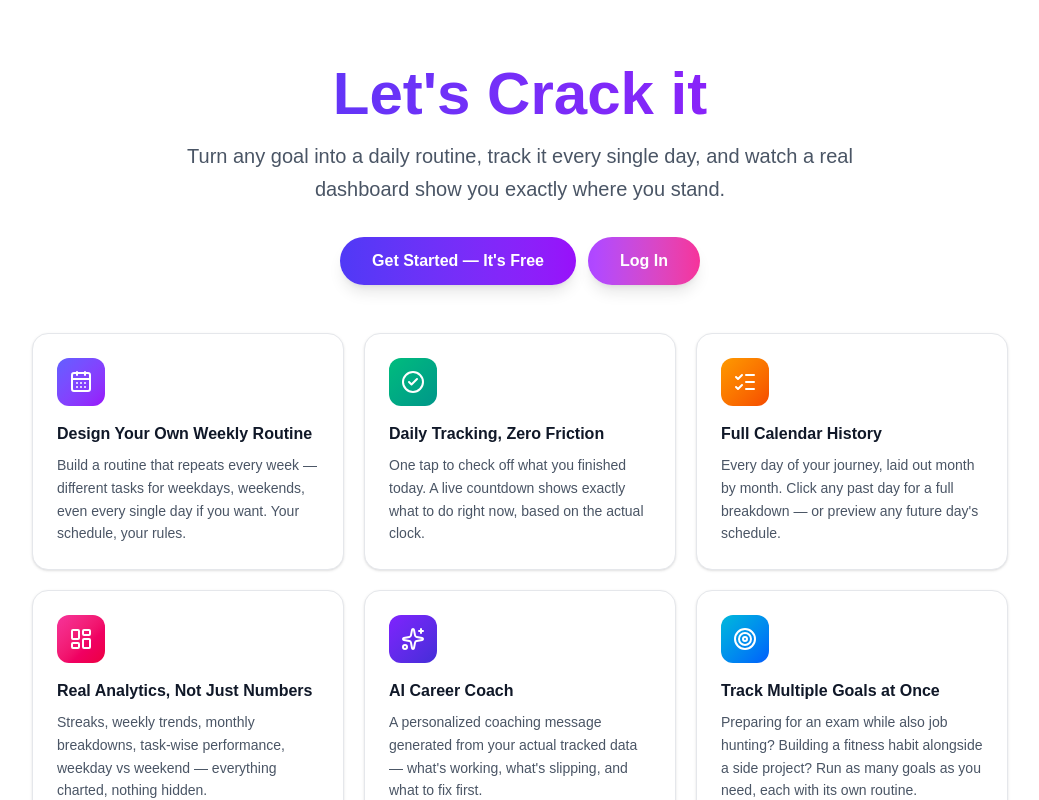
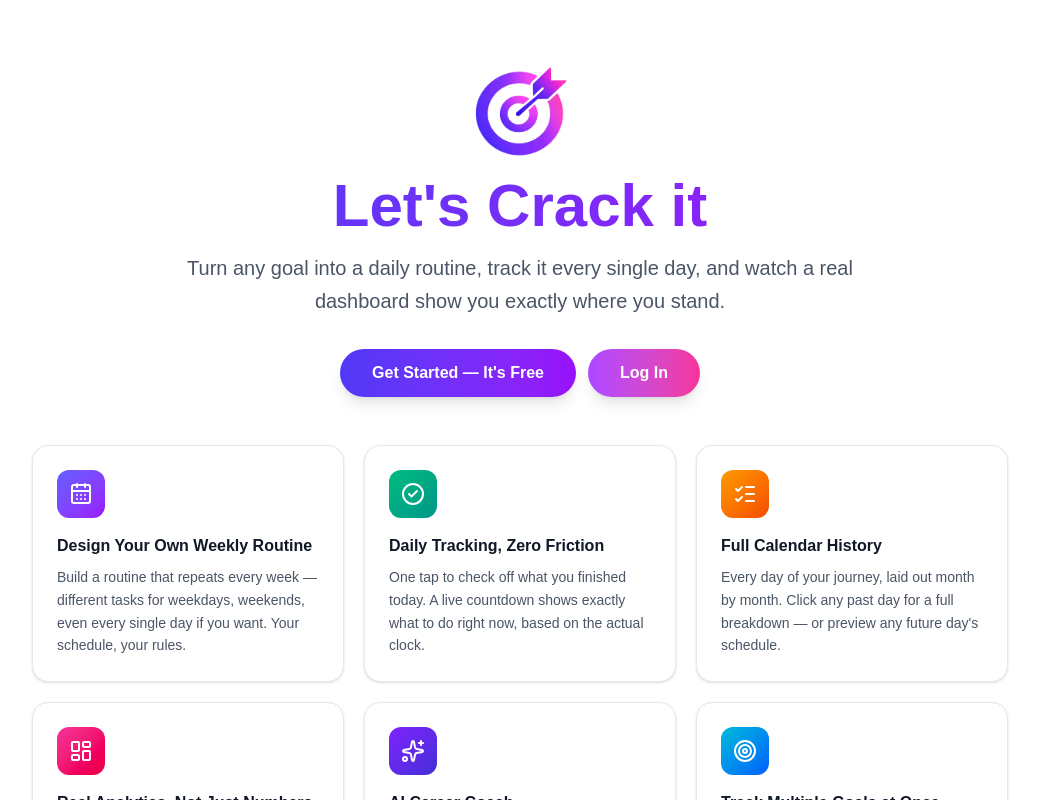
Before and after one commit to Abhirup2728/lets-crack-it, a Next.js app: page / in a window 1280 px wide. Shown: the top 800 px of the page, without its empty margins (120-1159 px from the left). Built offline with nearby package versions, Linux system fonts and the light colour scheme; no server answers.

Commit message:
Add app logo to landing page hero section

```diff
--- a/app/page.tsx
+++ b/app/page.tsx
@@ -75,6 +75,11 @@
     <main>
       {/* Hero */}
       <section className="max-w-3xl mx-auto px-6 pt-16 pb-12 text-center">
+        <img
+          src="/logo.png"
+          alt="Let's Crack It logo"
+          className="w-20 h-20 md:w-24 md:h-24 mx-auto mb-4"
+        />
         <h1 className="text-4xl md:text-6xl font-extrabold bg-gradient-to-r from-indigo-600 to-purple-600 bg-clip-text text-transparent mb-4">
           Let&apos;s Crack it
         </h1>
```
Also changed, not shown: public/logo.png (added), 1 other file (tests, documents, lock files or other folders).
